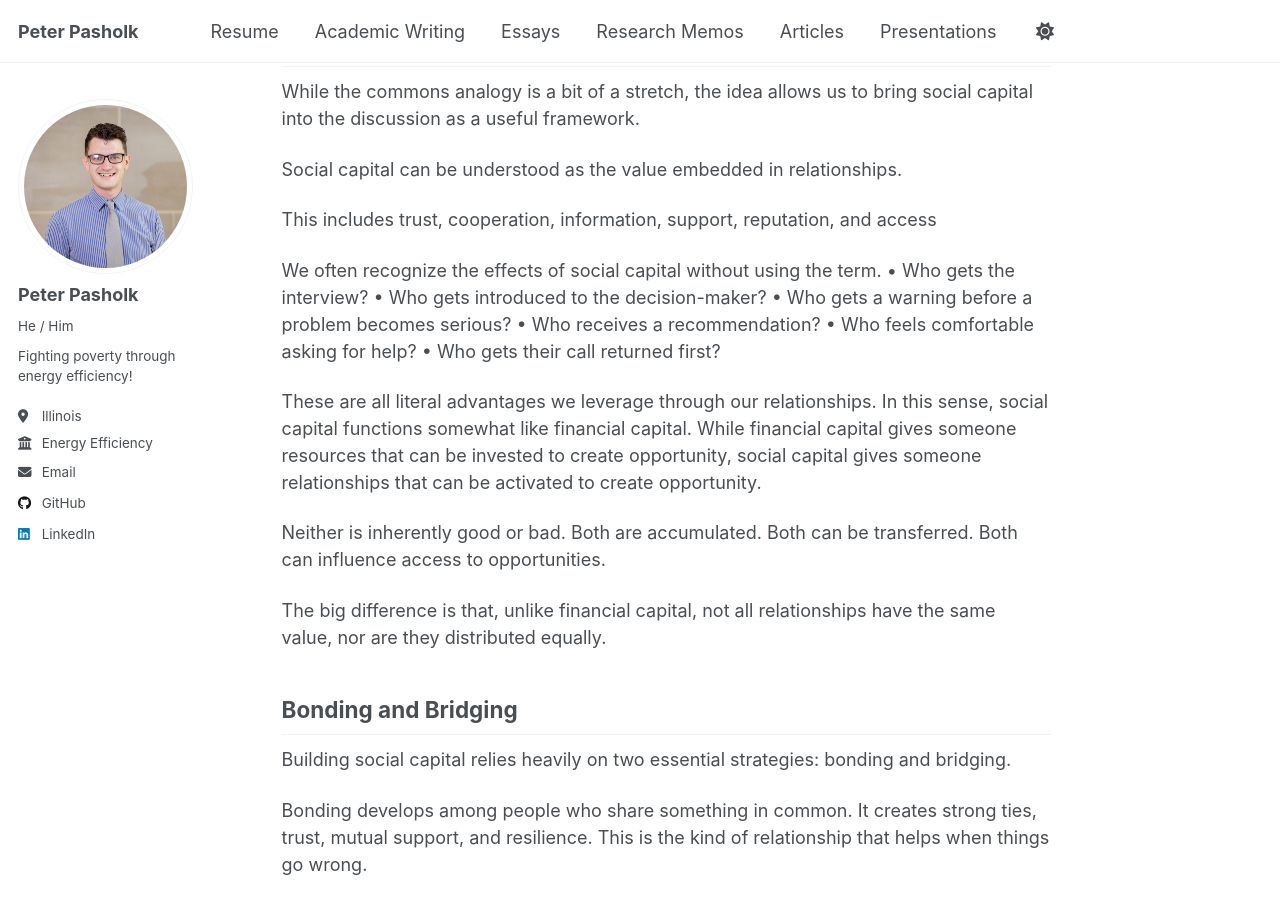
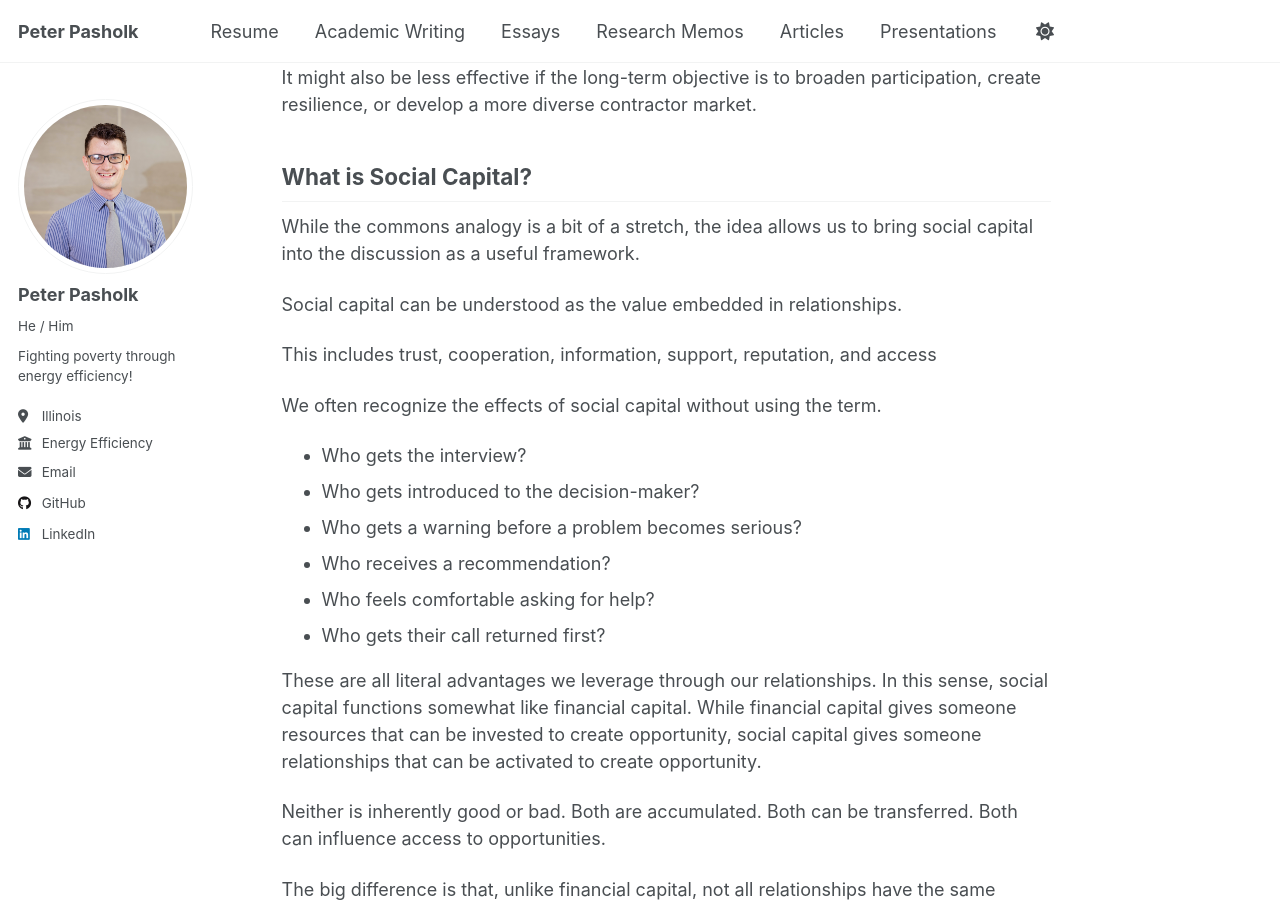
Before and after one commit to ppasholk/ppasholk.github.io, a Jekyll site: the page built from _portfolio/sustainability-in-energy-efficiency-2.md, in a window 1280 px wide and 900 px high, scrolled down 2118 px. Built offline with Jekyll 4.4.1, drawn with Linux system fonts in a browser that asks for light colours; a script that is not in the unit is left out; some of the changed text lies outside the part shown.

Commit message:
Remove bullet points from markdown list

```diff
--- a/_portfolio/sustainability-in-energy-efficiency-2.md
+++ b/_portfolio/sustainability-in-energy-efficiency-2.md
@@ -19,11 +19,11 @@ In practice, much of sustainability is also about managing the competing interes
 There are only so many incentive dollars. Only so many staff hours. Only so much technical assistance. Only so much contractor capacity. Only so many opportunities that can be created and supported at one time.
 
 That means every program is continually making allocation decisions.
-•	Who receives support?
-•	Where does staff attention go?
-•	Which problems get solved first?
-•	Which relationships receive investment?
-•	What creates the greatest impact?
+-	Who receives support?
+-	Where does staff attention go?
+-	Which problems get solved first?
+-	Which relationships receive investment?
+-	What creates the greatest impact?
 
 The scarcer a resource becomes, the more consequential those decisions become.
 
@@ -68,12 +68,12 @@ Social capital can be understood as the value embedded in relationships.
 This includes trust, cooperation, information, support, reputation, and access
 
 We often recognize the effects of social capital without using the term.
-•	Who gets the interview?
-•	Who gets introduced to the decision-maker?
-•	Who gets a warning before a problem becomes serious?
-•	Who receives a recommendation?
-•	Who feels comfortable asking for help?
-•	Who gets their call returned first?
+-	Who gets the interview?
+-	Who gets introduced to the decision-maker?
+-	Who gets a warning before a problem becomes serious?
+-	Who receives a recommendation?
+-	Who feels comfortable asking for help?
+-	Who gets their call returned first?
 
 These are all literal advantages we leverage through our relationships. In this sense, social capital functions somewhat like financial capital. While financial capital gives someone resources that can be invested to create opportunity, social capital gives someone relationships that can be activated to create opportunity.
 
```
